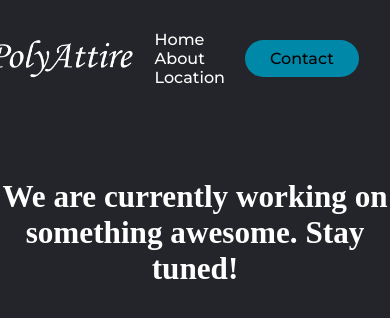
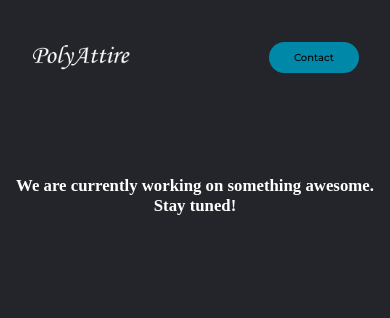
Before and after one commit to DeepakGupta021/PolyAttire, a plain HTML site: page index.html in a window 390 px wide. Drawn offline with Linux system fonts and the light colour scheme.

Commit message:
Update style.css

```diff
--- a/css/style.css
+++ b/css/style.css
@@ -64,3 +64,26 @@ button:hover {
     color: white;
     font-size: 130%;
 }
+
+@media only screen and (max-width: 600px){
+    .logo{
+        width: 100px;
+    }
+
+    li, a, button {
+        font-size: 10px;
+    }
+    nav{
+        visibility: hidden;
+    }
+
+    .nav_links li a {
+        transition: none;
+    }
+
+    #main {
+        font-size: 70%;
+        padding-left: 10px;
+        padding-right: 10px;
+    }
+}
```
